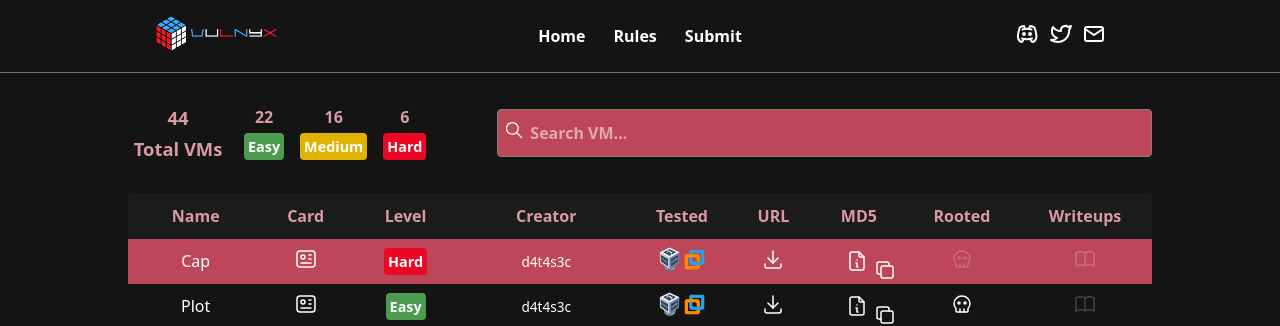
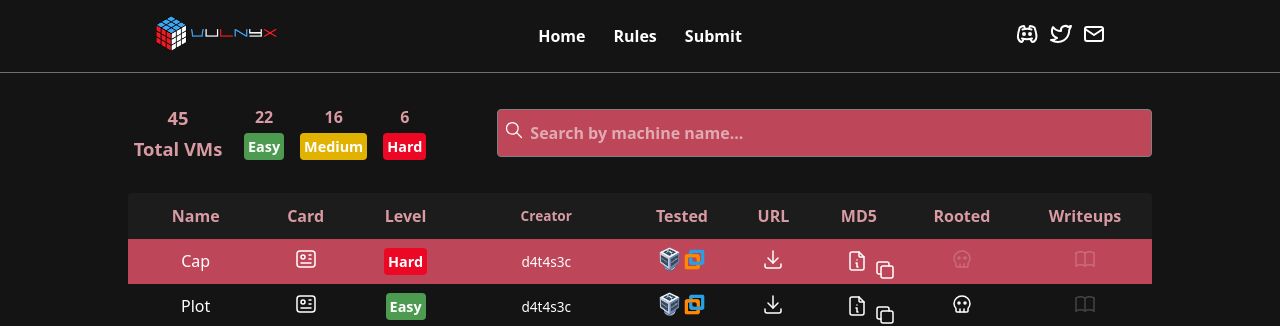
Before and after one commit to VulNyx/vulnyx, a Jekyll site: the page built from index.md, in a window 1280 px wide. Shown: the top 326 px of the page. Built offline with Jekyll 4.4.1, drawn with Linux system fonts in a browser that asks for light colours.

Commit message:
fix: update placeholder and add classes

```diff
--- a/_includes/bin_table.html
+++ b/_includes/bin_table.html
@@ -29,17 +29,17 @@
             <path d="M21 21l-6 -6" />
           </svg>
         </div>
-        <input id="bin-search" type="text" placeholder="Search VM..." />
+        <input id="bin-search" type="text" placeholder="Search by machine name..." />
       </div>
     </article>
     <div id="bin-table-wrapper">
       <table id="bin-table">
         <thead>
           <tr>
-            <th>Name</th>
+            <th class="vm-name">Name</th>
             <th id="card">Card</th>
             <th>Level</th>
-            <th>Creator</th>
+            <th class="creator">Creator</th>
             <th id="tested">Tested</th>
             <th>URL</th>
             <th id="md5">MD5</th>
```
